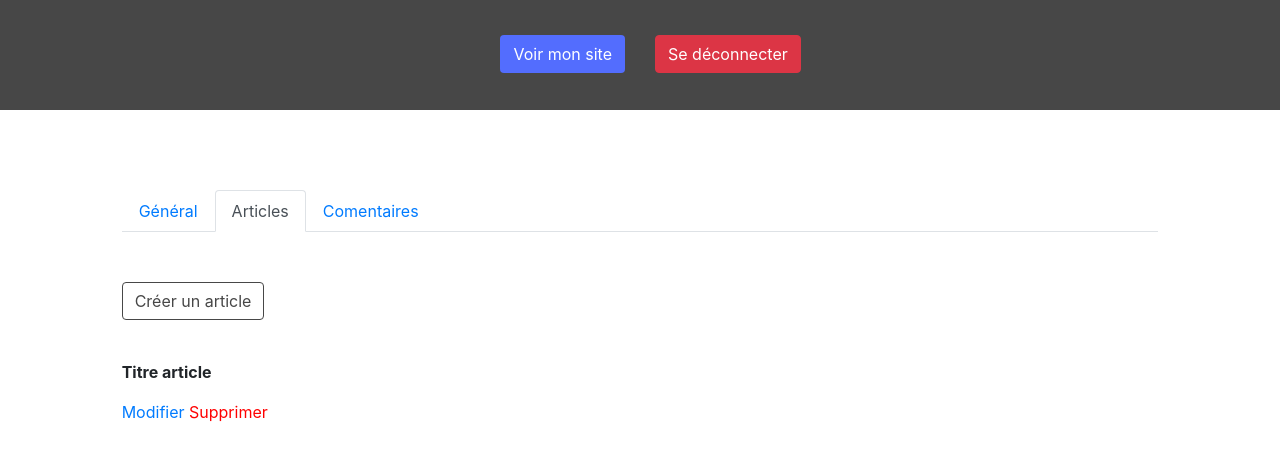
After one commit to ahmedbouras/OC_P5, a PHP site: page /view/dashboardView.php in a window 1280 px wide, after a click on "Articles". The commit adds this page. Shown: the top 463 px of the page. Run offline with PHP 8.4, Linux system fonts and the light colour scheme.

Commit message:
dashboardPage : creation of a header specially for the dashboard + nav menu to act about comments or posts

```diff
--- a/controller/backend.php
+++ b/controller/backend.php
@@ -0,0 +1,6 @@
+<?php
+
+function dashboard()
+{
+    require 'view/dashboardView.php';
+}
--- a/controller/frontend.php
+++ b/controller/frontend.php
@@ -1,8 +1,4 @@
 <?php
-spl_autoload_register(function ($className)
-{
-    require $className.'.php';
-});
 
 function home()
 {
--- a/public/css/backend.css
+++ b/public/css/backend.css
@@ -0,0 +1,18 @@
+#bloc-dashboard {
+    margin-top: 80px;
+}
+
+/* HEADER */
+#nav-backend {
+    padding-top: 35px;
+    background-color: #474747;
+    height: 110px;
+}
+.btn-primary-custom {
+    background-color: #536dfe;
+    color: white;
+}
+.btn-primary-custom:hover {
+    background-color: #536dfeda;
+    color: white;
+}
--- /dev/null
+++ b/public/css/dashboard.css
@@ -0,0 +1,25 @@
+.nav-tabs {
+    margin-bottom: 50px;
+}
+.bloc-data {
+    margin-bottom: 40px;
+}
+.btn-outline-primary-custom {
+    margin-bottom: 40px;
+    color:  #474747;
+    border-color:  #474747;
+}
+.btn-outline-primary-custom:hover {
+    color: white;
+    background-color:  #474747;
+    border-color:  #474747;
+}
+.modify:hover {
+    color: #007bff;
+}
+.delete {
+    color: red;
+}
+.delete:hover {
+    color: red;
+}
--- /dev/null
+++ b/view/dashboardView.php
@@ -0,0 +1,43 @@
+<?php
+$css = "public/css/dashboard.css";
+$title = "Tableau de bord";
+ob_start()
+?>
+
+<div id="bloc-dashboard" class="row">
+    <div class="offset-1 col-10">
+        <nav>
+            <div class="nav nav-tabs" id="nav-tab" role="tablist">
+                <a class="nav-item nav-link active" id="nav-home-tab" data-toggle="tab" href="#nav-home" role="tab" aria-controls="nav-home" aria-selected="true">Général</a>
+                <a class="nav-item nav-link" id="nav-profile-tab" data-toggle="tab" href="#nav-profile" role="tab" aria-controls="nav-profile" aria-selected="false">Articles</a>
+                <a class="nav-item nav-link" id="nav-contact-tab" data-toggle="tab" href="#nav-contact" role="tab" aria-controls="nav-contact" aria-selected="false">Comentaires</a>
+            </div>
+        </nav>
+        <div class="tab-content" id="nav-tabContent">
+            <div class="tab-pane fade show active" id="nav-home" role="tabpanel" aria-labelledby="nav-home-tab">
+                <p>Nombre d'articles dans mon blog : </p>
+                <p>Nombre de commentaires en attentes de validation : </p>
+            </div>
+            <div class="tab-pane fade" id="nav-profile" role="tabpanel" aria-labelledby="nav-profile-tab">
+                <a href="index.php?createPost" class="btn btn-outline-primary-custom">Créer un article</a>
+                <div class="bloc-data">
+                    <p> <strong>Titre article</strong></p>
+                    <a href="index.php?modifyPost" class="modify">Modifier</a>
+                    <a href="index.php?deletePost" class="delete">Supprimer</a>
+                </div>
+            </div>
+            <div class="tab-pane fade" id="nav-contact" role="tabpanel" aria-labelledby="nav-contact-tab">
+                <div class="bloc-data">
+                    <p>Lorem, ipsum dolor sit amet consectetur adipisicing elit. Vitae et suscipit amet minima exercitationem ea ducimus cupiditate magnam. Earum impedit exercitationem, incidunt repellendus aspernatur quos praesentium aperiam veniam velit voluptatem.</p>
+                    <a href="index.php?validComment" class="modify">Valider</a>
+                    <a href="index.php?deleteComment" class="delete">Supprimer</a>
+                </div>
+            </div>
+        </div>
+    </div>
+</div>
+
+<?php
+$content = ob_get_clean();
+require 'templates/backend.php';
+?>
--- a/view/templates/backend.php
+++ b/view/templates/backend.php
@@ -0,0 +1,36 @@
+<!DOCTYPE html>
+<html lang="fr">
+<head>
+    <meta charset="UTF-8">
+    <meta name="viewport" content="width=device-width, initial-scale=1.0">
+    <link rel="stylesheet" href="https://stackpath.bootstrapcdn.com/bootstrap/4.5.0/css/bootstrap.min.css" integrity="sha384-9aIt2nRpC12Uk9gS9baDl411NQApFmC26EwAOH8WgZl5MYYxFfc+NcPb1dKGj7Sk" crossorigin="anonymous">
+    <link href="https://fonts.googleapis.com/css2?family=Lato&family=Open+Sans:wght@600;700&display=swap" rel="stylesheet">
+    <link rel="stylesheet" href="public/css/backend.css">
+    <link rel="stylesheet" href="<?= $css ?>">
+    <title><?= $title ?></title>
+</head>
+<body>
+    <div class="container-fluid">
+
+        <header class="row">
+            <nav id="nav-backend" class="col-12">
+                <div class="row">
+                    <div class="col-6 d-flex justify-content-end">
+                        <a href="index.php" class="btn btn-primary-custom" role="button">Voir mon site</a>
+                    </div>
+                    <div class="col-6 d-flex justify-content-start">
+                        <a href="index.php" class="btn btn-danger" role="button">Se déconnecter</a>
+                    </div>
+                </div>
+            </nav>
+        </header>
+
+        <?= $content ?>
+
+    </div>
+
+    <script src="https://code.jquery.com/jquery-3.5.1.slim.min.js" integrity="sha384-DfXdz2htPH0lsSSs5nCTpuj/zy4C+OGpamoFVy38MVBnE+IbbVYUew+OrCXaRkfj" crossorigin="anonymous"></script>
+    <script src="https://cdn.jsdelivr.net/npm/popper.js@1.16.0/dist/umd/popper.min.js" integrity="sha384-Q6E9RHvbIyZFJoft+2mJbHaEWldlvI9IOYy5n3zV9zzTtmI3UksdQRVvoxMfooAo" crossorigin="anonymous"></script>
+    <script src="https://stackpath.bootstrapcdn.com/bootstrap/4.5.0/js/bootstrap.min.js" integrity="sha384-OgVRvuATP1z7JjHLkuOU7Xw704+h835Lr+6QL9UvYjZE3Ipu6Tp75j7Bh/kR0JKI" crossorigin="anonymous"></script>
+</body>
+</html>
```
Also changed, not shown: index.php (+12 -3 lines).
